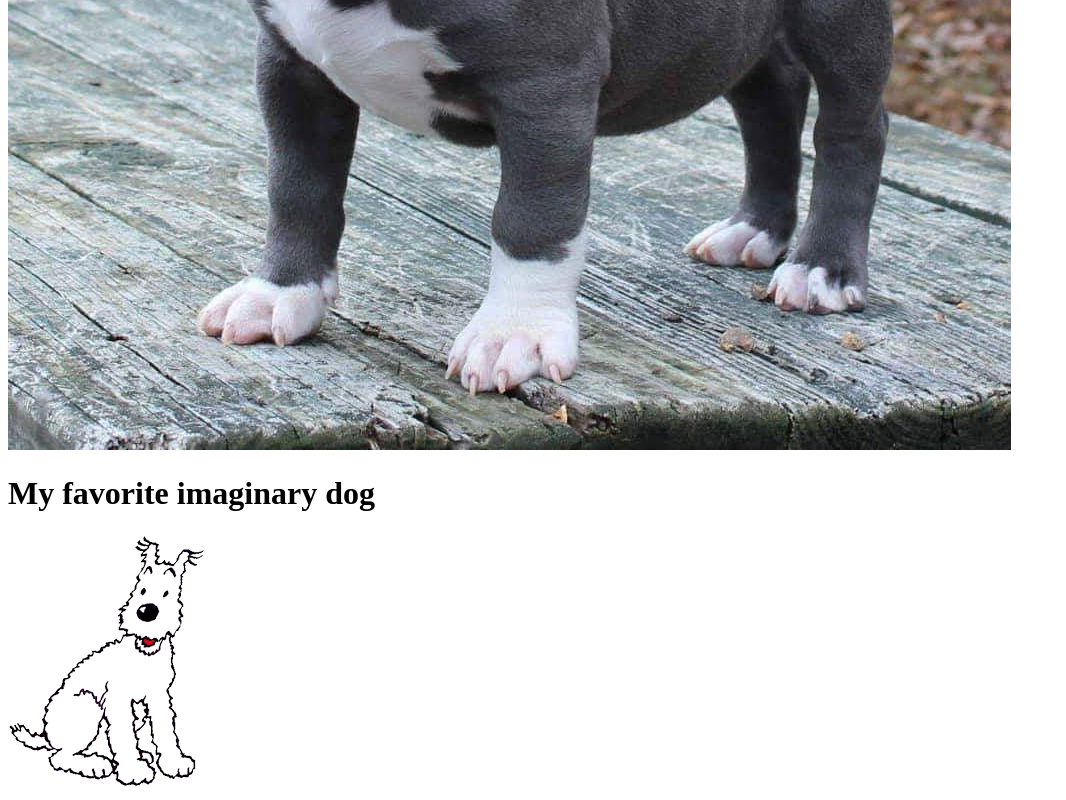
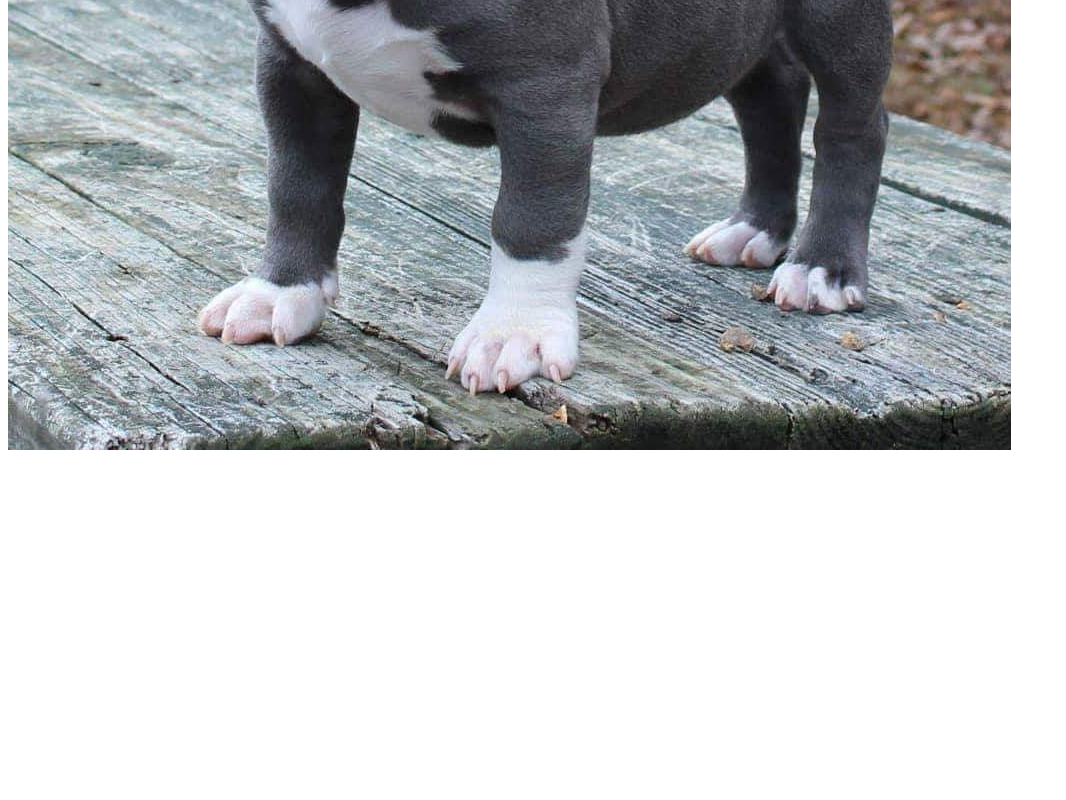
Before and after one commit to Amber-Phoo/mywebsite, a plain HTML site: page dogs.html in a window 1280 px wide. Shown: the part 541-1341 px from the top of the page, without its empty margins (0-1066 px from the left). After the commit the page ends 1003 px from the top, so only its background shows below. Drawn offline with Linux system fonts and the light colour scheme.

Commit message:
make changes to dogs.html

```diff
--- a/dogs.html
+++ b/dogs.html
@@ -12,10 +12,7 @@
         <div>
             <img class="thumbnail" src="/images/pitbull.jpeg"/>
         </div>
-        <h1>My favorite imaginary dog</h1>
-        <div>
-            <img class="thumbnail" src="images/snowy.png"/>
-        </div>
+
     </div>
 </body>
 </html>
```
